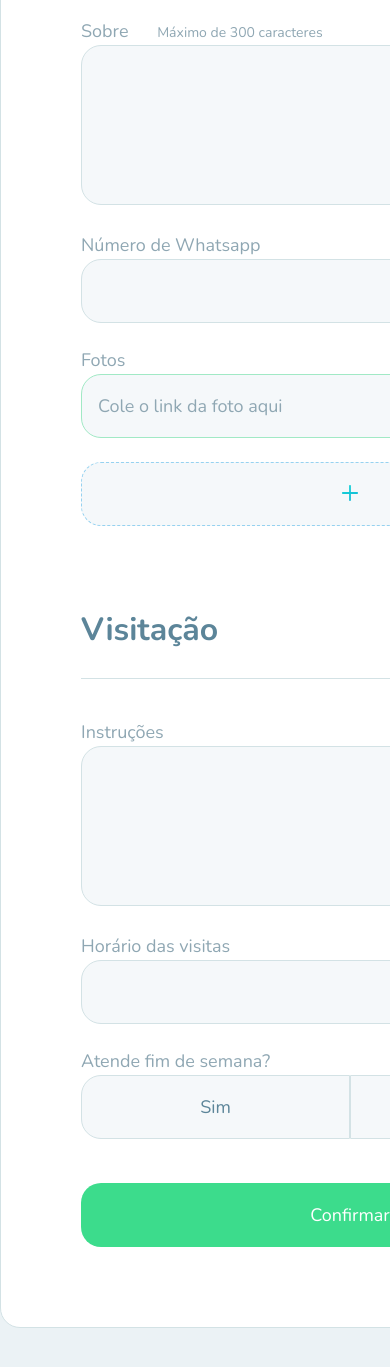
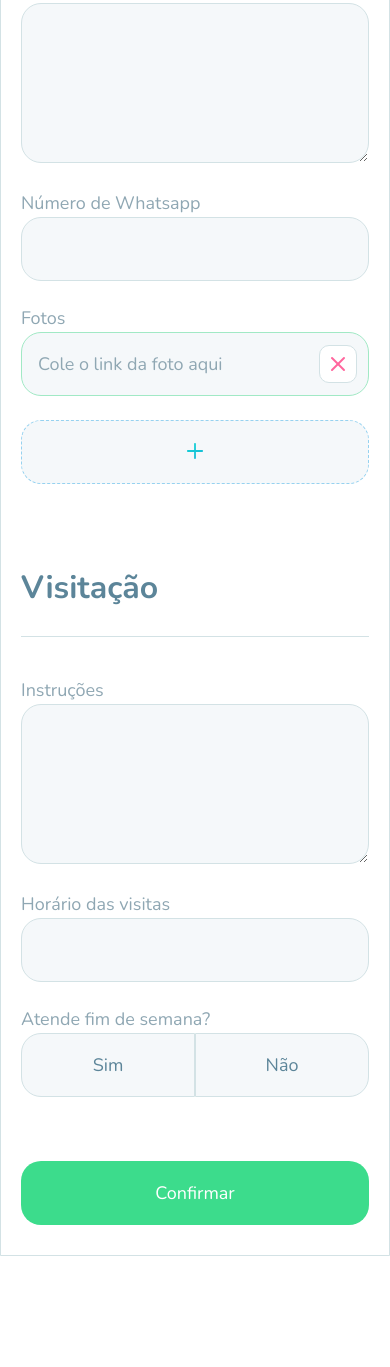
Before and after one commit to viiniciusgs/happy-nlw3, a Node server app: page /create-orphanage in a window 390 px wide; the page is wider, and only the part inside the window is pictured. Shown: the part 635-2002 px from the top of that part. After the commit the page ends 1891 px from the top of that part, so only its background shows below. Run offline with Node 20, Linux system fonts and the light colour scheme; some libraries are stand-ins or nearby versions.

Commit message:
Adicionando responsividade

```diff
--- a/public/css/buttons.css
+++ b/public/css/buttons.css
@@ -53,6 +53,6 @@
 
 @media (max-width: 768px) {
     .primary-button {
-        margin-top: 4.4rem;
+        margin-bottom: 1rem;
     }
 }
--- a/public/css/form.css
+++ b/public/css/form.css
@@ -109,3 +109,12 @@
     padding: .6rem;
     cursor: pointer;
 }
+
+@media (max-width: 768px) {
+    form {
+        width: 100vw;
+        margin: 6.4rem auto 0;
+        border-radius: 2rem 2rem 0 0;
+        padding: 2rem;
+    }
+}
```
Also changed, not shown: public/css/page-orphanage.css (+7 -1 lines).
